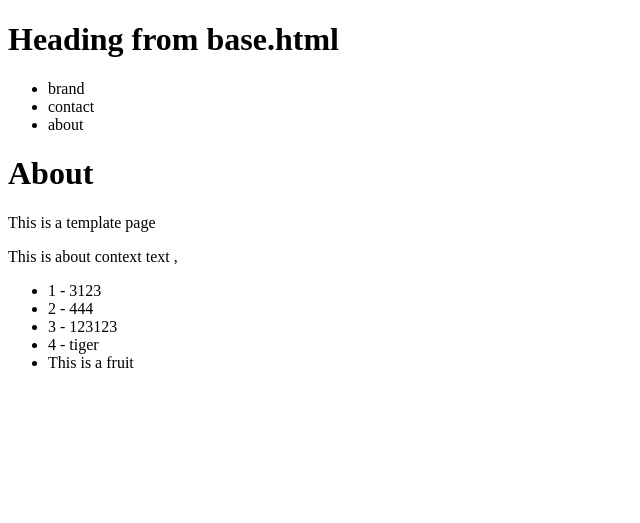
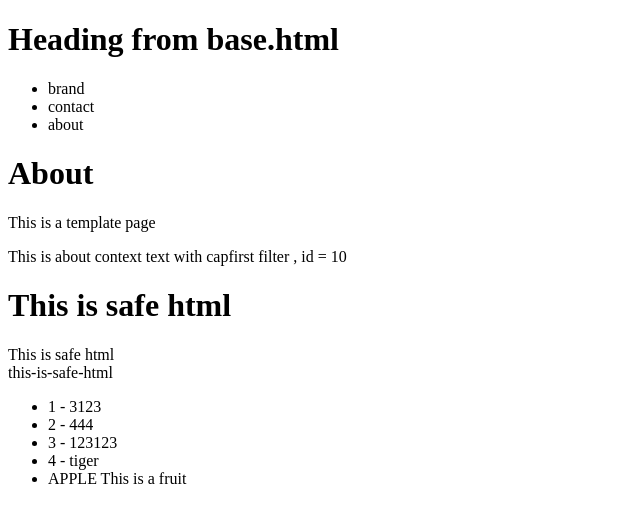
Before and after one commit to iamtariqueanjum/djangodemo, a Django app: page /about/ in a window 1280 px wide. Shown: the top 523 px of the page, without its empty margins (0-640 px from the left). Run offline with Django 3.2, Linux system fonts and the light colour scheme.

Commit message:
builtin filters in templates-safe,striptags,slugify,title,capfirst,upper etc

```diff
--- a/pages/views.py
+++ b/pages/views.py
@@ -14,9 +14,10 @@ def contact_view(request, *args, **kwargs):
 
 def about_view(request, *args, **kwargs):
     my_context = {
-        "my_text": "This is about context text",
+        "my_text": "this is about context text with capfirst filter ",
         "my_num": 10,
-        "my_list": [3123, 123, 123123, "tiger", "apple"]
+        "my_list": [3123, 123, 123123, "tiger", "apple"],
+        "my_html": "<h1>This is safe html</h1>"
     }
     return render(request, "about.html", my_context)
 
--- a/templates/about.html
+++ b/templates/about.html
@@ -3,8 +3,12 @@
 <h1>About</h1>
 <p>This is a template page</p>
 <p>
-    {{ my_text }} , {{ page_id }}
+    {{ my_text|capfirst }} , id = {{ my_num }}
 </p>
+{{ my_html|safe }}
+{{ my_html|striptags }}
+<br>
+{{ my_html|striptags|slugify }}
 <ul>
     {% for item in my_list %}
         {% if item == 123 %}
@@ -14,7 +18,7 @@
             -->
             <li> {{ forloop.counter }} - {{ item|add:321 }} </li>
         {% elif item == "apple" %}
-            <li> This is a fruit</li>
+            <li> {{ item|upper }} This is a fruit</li>
         {% else %}
             <li> {{ forloop.counter }} - {{ item }} </li>
         {% endif %}
```
Also changed, not shown: db.sqlite3.
